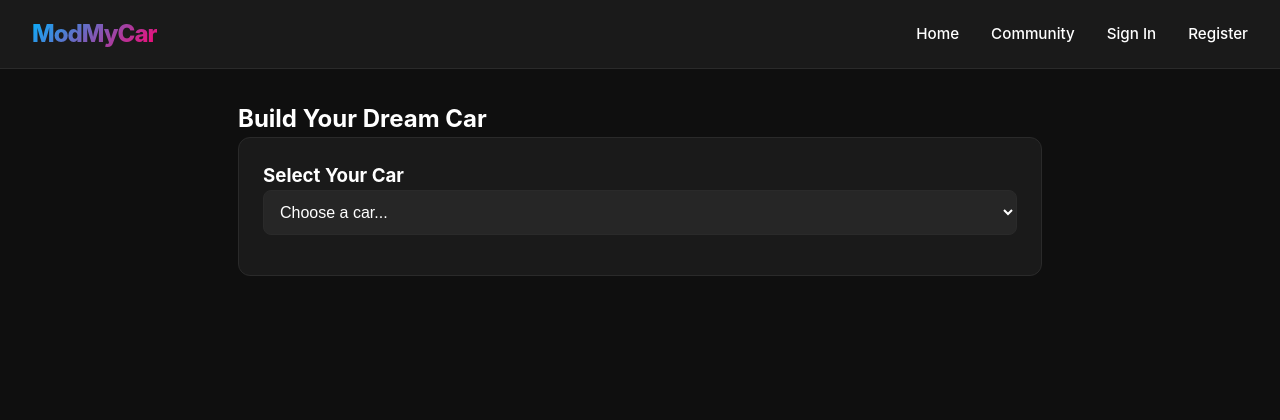
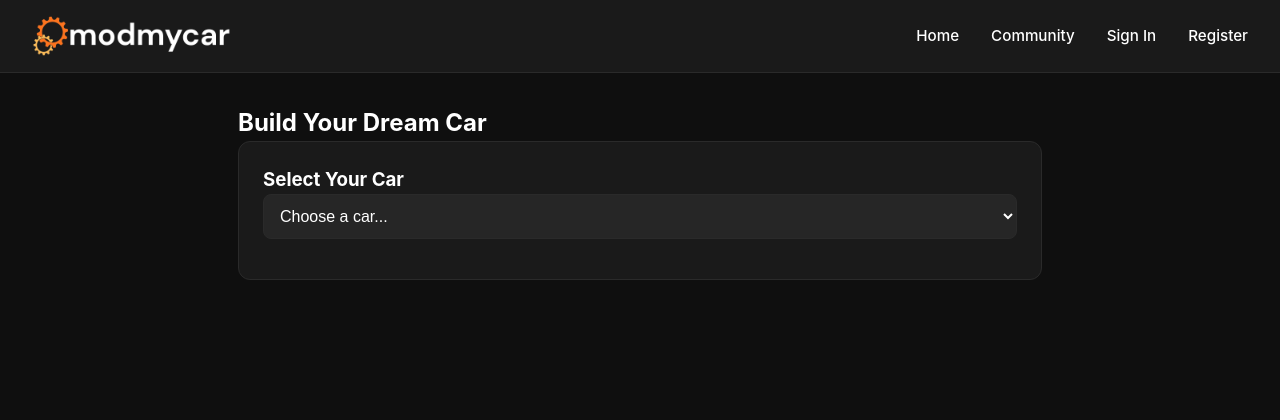
Before and after one commit to 373656-arch/replitfiletest, a PHP site: page /index.php in a window 1280 px wide. Shown: the top 420 px of the page. Run offline with PHP 8.4, Linux system fonts and the light colour scheme; data that the repository does not hold is empty.

Commit message:
Update website logo in the navigation bar
Replace the text-based logo with an image from /theme/logo.png in the header, styled for consistent display.

Replit-Commit-Author: Agent
Replit-Commit-Session-Id: ab37b351-c921-4c03-83f8-abf1b6a1bafe
Replit-Commit-Checkpoint-Type: full_checkpoint
Replit-Commit-Event-Id: b19da749-cd79-44a5-a535-a3300f411cff

```diff
--- a/includes/headerFooter.php
+++ b/includes/headerFooter.php
@@ -26,7 +26,9 @@ function renderHeader() {
     </head>
     <body>
         <header>
-            <h1>ModMyCar</h1>
+            <a href="/index.php" style="display: flex; align-items: center; text-decoration: none;">
+                <img src="/theme/logo.png" alt="ModMyCar" style="height: 40px; width: auto;">
+            </a>
             <nav>
                 <?php if ($currentUser): ?>
                     <a href="/index.php">Home</a>
```
Also changed, not shown: theme/logo.png (added).
